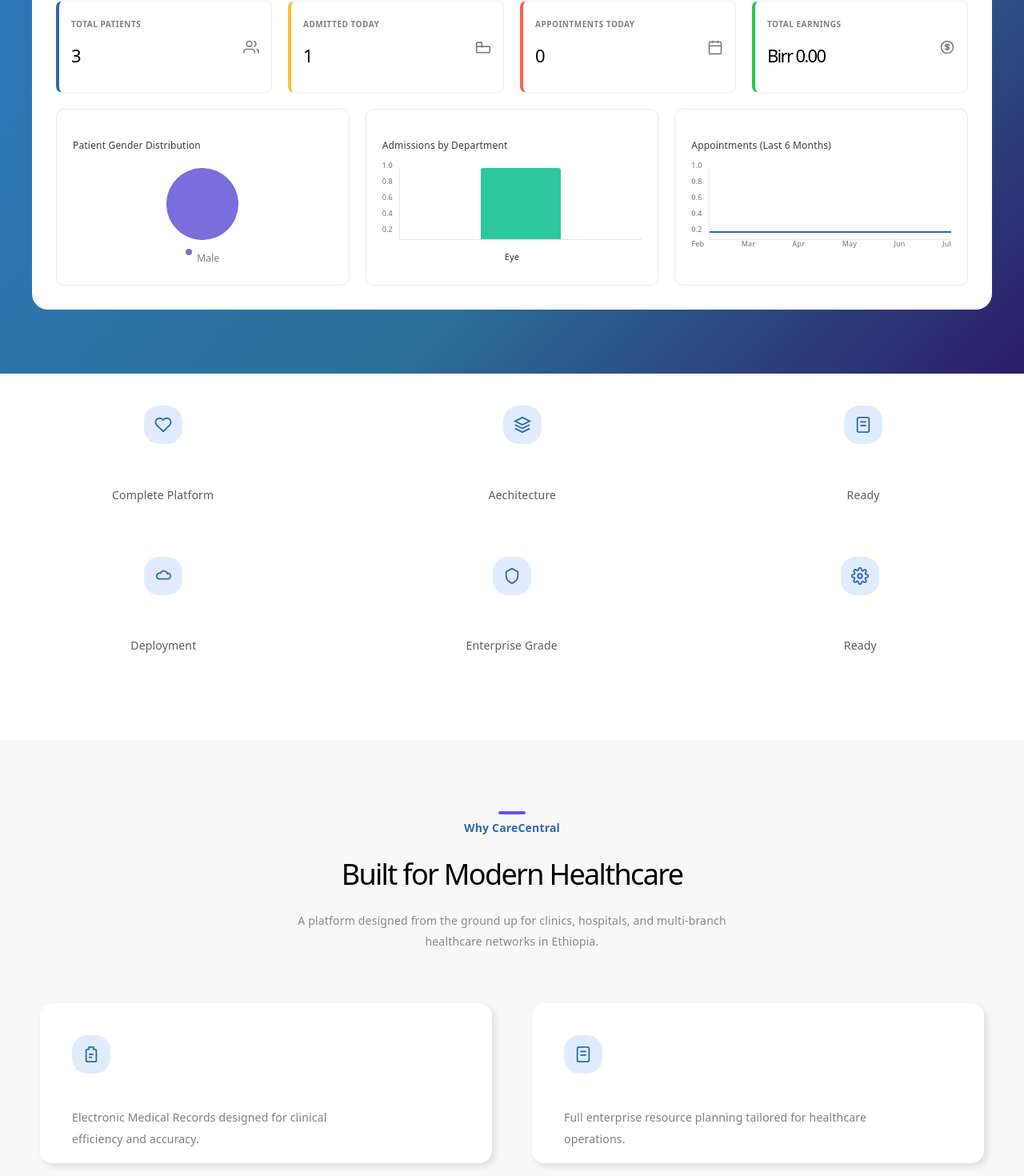
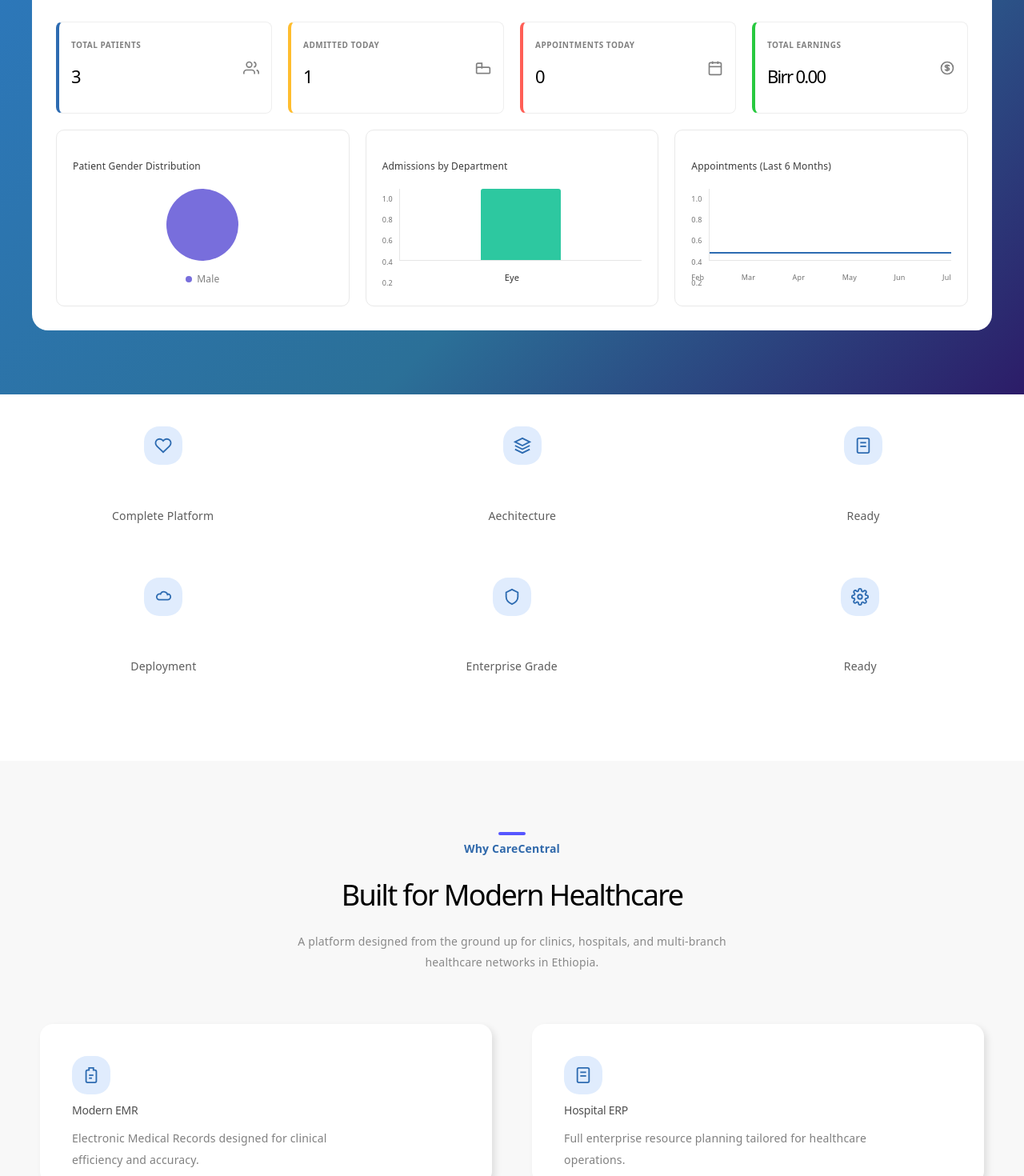
Before and after one commit to Etsub-tech/Derash-CareCenteral, a React (Vite) app: page / in a window 1280 px wide. Shown: the part 912-2382 px from the top of the page at 80% size. Built offline with nearby package versions, Linux system fonts and the light colour scheme.

Commit message:
fixed the coloring issue

```diff
--- a/src/home.css
+++ b/src/home.css
@@ -283,6 +283,11 @@
     color: gray;
 }
 
+.card h2{
+    color: rgb(81, 81, 81);
+    font-weight: 500;
+}
+
 .card:hover{
     box-shadow: 4px 4px 28px rgba(0,0,0,0.1);
 }
@@ -398,7 +403,7 @@
     margin-bottom: -10px;
 }
 
-.second-blue h1, h3{
+.second-blue h1, .second-blue h3{
     color: white;
 }
 
@@ -511,7 +516,7 @@
 .price-white{
     border: 2px, solid rgb(224, 227, 255);
     padding: 25px;
-    background-color: rgb(239, 239, 239);
+    background-color: rgb(245, 245, 245);
     border-radius: 10px;
     text-align: left;
     margin-bottom: 40px;
@@ -550,7 +555,7 @@
     height: 550px
 }
 
-.price-blue h1, span, h5{
+.price-blue h1, .price-blue span, .price-blue h5{
     color: rgb(199, 219, 253);
     font-weight: normal;
     margin-top: -16px
--- a/src/home.jsx
+++ b/src/home.jsx
@@ -260,7 +260,7 @@
 
                 <div className='cards-column'>
                 <div>
-                    <div className='card'>
+                <div className='card'>
                 <div className="icon-circle"><svg viewBox="0 0 24 24" fill="none" stroke="currentColor" strokeWidth="2"><path d="M9 2v3H7a2 2 0 0 0-2 2v13a2 2 0 0 0 2 2h10a2 2 0 0 0 2-2V7a2 2 0 0 0-2-2h-2V2z"/><line x1="9" y1="12" x2="15" y2="12"/><line x1="9" y1="16" x2="13" y2="16"/></svg></div>
                 <h2>Modern EMR</h2>
                 <h3>Electronic Medical Records designed for clinical <br/> efficiency and accuracy.</h3>
```
